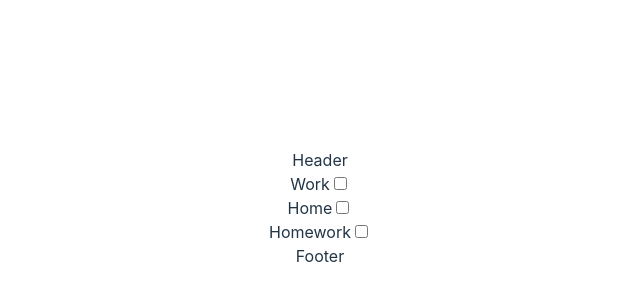
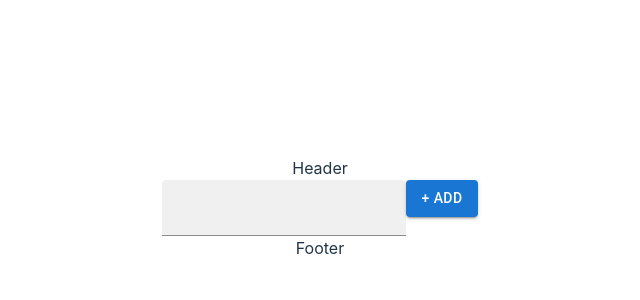
Before and after one commit to StevenNielsen226/todolist, a React (Vite) app: page / in a window 1280 px wide. Shown: the part 192-492 px from the top of the page, without its empty margins (320-960 px from the left). Built offline with nearby package versions, Linux system fonts and the light colour scheme.

Commit message:
completed todo list

```diff
--- a/package.json
+++ b/package.json
@@ -10,6 +10,11 @@
     "preview": "vite preview"
   },
   "dependencies": {
+    "@emotion/react": "^11.13.3",
+    "@emotion/style": "^0.8.0",
+    "@emotion/styled": "^11.13.0",
+    "@mui/material": "^6.1.1",
+    "cors": "^2.8.5",
     "react": "^18.3.1",
     "react-dom": "^18.3.1"
   },
--- a/src/components/ChecklistItem.jsx
+++ b/src/components/ChecklistItem.jsx
@@ -1,12 +1,88 @@
-// eslint-disable-next-line react/prop-types
-const ChecklistItem = ({ label, text }) => {
+/* eslint-disable react/prop-types */
+import FormGroup from "@mui/material/FormGroup";
+import { TextField } from "@mui/material";
+import FormControlLabel from "@mui/material/FormControlLabel";
+import Checkbox from "@mui/material/Checkbox";
+import Button from "@mui/material/Button";
+const ChecklistItem = ({
+  editInputValue,
+  handleDelete,
+  handleEdit,
+  htmlFor,
+  type,
+  id,
+  name,
+  text,
+  completed,
+  handleUserClick,
+  isEditClicked,
+  setIsEditClicked,
+  setEditInputValue,
+  editItemId,
+  setEditItemId,
+}) => {
   return (
-    <div>
-      <label htmlFor={label}>{text}</label>
-      <input type="checkbox" name="getUp" />
-    </div>
+    <FormGroup>
+      {!isEditClicked && (
+        <>
+          <FormControlLabel
+            control={
+              <Checkbox
+                onChange={(e) => handleUserClick(e)}
+                checked={completed}
+                type={type}
+                id={`${id}`}
+                name={name}
+              />
+            }
+            label={text}
+            htmlFor={htmlFor}
+          />
+
+          <Button
+            variant="outlined"
+            onClick={() => handleDelete(id)}
+            id={`${id}`}
+          >
+            Delete
+          </Button>
+
+          <Button
+            variant="outlined"
+            onClick={() => {
+              setIsEditClicked(!isEditClicked);
+              setEditInputValue(text);
+              setEditItemId(id);
+            }}
+            id={`${id}`}
+          >
+            Edit
+          </Button>
+        </>
+      )}
+      {isEditClicked && editItemId === id && (
+        <>
+          {" "}
+          <TextField
+            type="text"
+            value={editInputValue}
+            name="addToDo"
+            onChange={(e) => setEditInputValue(e.target.value)}
+            variant="filled"
+          />
+          <Button
+            variant="outlined"
+            onClick={() => {
+              handleEdit(id);
+              setIsEditClicked(!isEditClicked);
+            }}
+            id={`${id}`}
+          >
+            Update
+          </Button>
+        </>
+      )}
+    </FormGroup>
   );
 };
-// ChecklistItem.propTypes = { label: String, text: String };
-
 export default ChecklistItem;
--- a/src/components/Header.jsx
+++ b/src/components/Header.jsx
@@ -1,3 +1,4 @@
+// eslint-disable-next-line no-unused-vars
 import React from "react";
 
 const Header = () => {
--- a/src/components/MainContent.jsx
+++ b/src/components/MainContent.jsx
@@ -1,16 +1,90 @@
+/* eslint-disable no-unused-vars */
+
+import { useState } from "react";
 import ChecklistItem from "./ChecklistItem";
-
+import Button from "@mui/material/Button";
+import Box from "@mui/material/Box";
+import TextField from "@mui/material/TextField";
 const MainContent = () => {
-  let toDoList = [
-    { label: "Work", text: "Work" },
-    { label: "Home", text: "Home" },
-    { label: "Homework", text: "Homework" },
-  ];
-  let mappingToDoList = toDoList.map(({ label, text }) => (
-    // eslint-disable-next-line react/jsx-key
-    <ChecklistItem label={label} text={text} />
-  ));
-  return <>{mappingToDoList}</>;
+  let toDoList = [];
+  const [checked, setChecked] = useState(toDoList);
+  const [inputValue, setInputValue] = useState("");
+  const [updatedValue, setUpdateValue] = useState("");
+  const [isEditClicked, setIsEditClicked] = useState(false);
+  const [editInputValue, setEditInputValue] = useState("");
+  const [editItemId, setEditItemId] = useState(null);
+  const handleUserClick = (e) => {
+    const tempArray = [...checked].map((item) =>
+      item.id === e.target.id ? { ...item, completed: !item.completed } : item
+    );
+    setChecked(tempArray);
+    console.log(checked);
+  };
+  const handleAddItem = () => {
+    const newItem = {
+      id: checked.length + 1,
+      text: inputValue,
+      htmlFor: inputValue,
+      type: "checkbox",
+      name: inputValue,
+    };
+    setChecked([...checked, newItem]);
+    setInputValue("");
+  };
+  const handleInputChange = (e) => {
+    setInputValue(e.target.value);
+  };
+  const handleEdit = (id) => {
+    const editItem = checked.find((item) => item.id === id);
+    editItem.text = editInputValue;
+    const tempArray = [...checked].map((item) =>
+      item.id == id ? editItem : item
+    );
+    setChecked(tempArray);
+  };
+  const handleDelete = (id) => {
+    const updatedItems = checked.filter((item) => {
+      if (item.id !== id) return item;
+    });
+    console.log(updatedItems);
+    setChecked(updatedItems);
+  };
+  const mappingToDoList = checked.map(
+    ({ text, completed, htmlFor, type, id, name }) => (
+      <ChecklistItem
+        handleEdit={handleEdit}
+        handleDelete={handleDelete}
+        text={text}
+        htmlFor={htmlFor}
+        type={type}
+        key={id}
+        completed={completed}
+        id={id}
+        name={name}
+        handleUserClick={handleUserClick}
+        isEditClicked={isEditClicked}
+        setIsEditClicked={setIsEditClicked}
+        editInputValue={editInputValue}
+        setEditInputValue={setEditInputValue}
+        editItemId={editItemId}
+        setEditItemId={setEditItemId}
+      />
+    )
+  );
+  return (
+    <>
+      <TextField
+        type="text"
+        value={inputValue}
+        name="addToDo"
+        onChange={(e) => handleInputChange(e)}
+        variant="filled"
+      />
+      <Button onClick={() => handleAddItem()} variant="contained">
+        + Add
+      </Button>
+      {mappingToDoList}
+    </>
+  );
 };
-
 export default MainContent;
```
Also changed, not shown: 1 other file (tests, documents, lock files or other folders).
